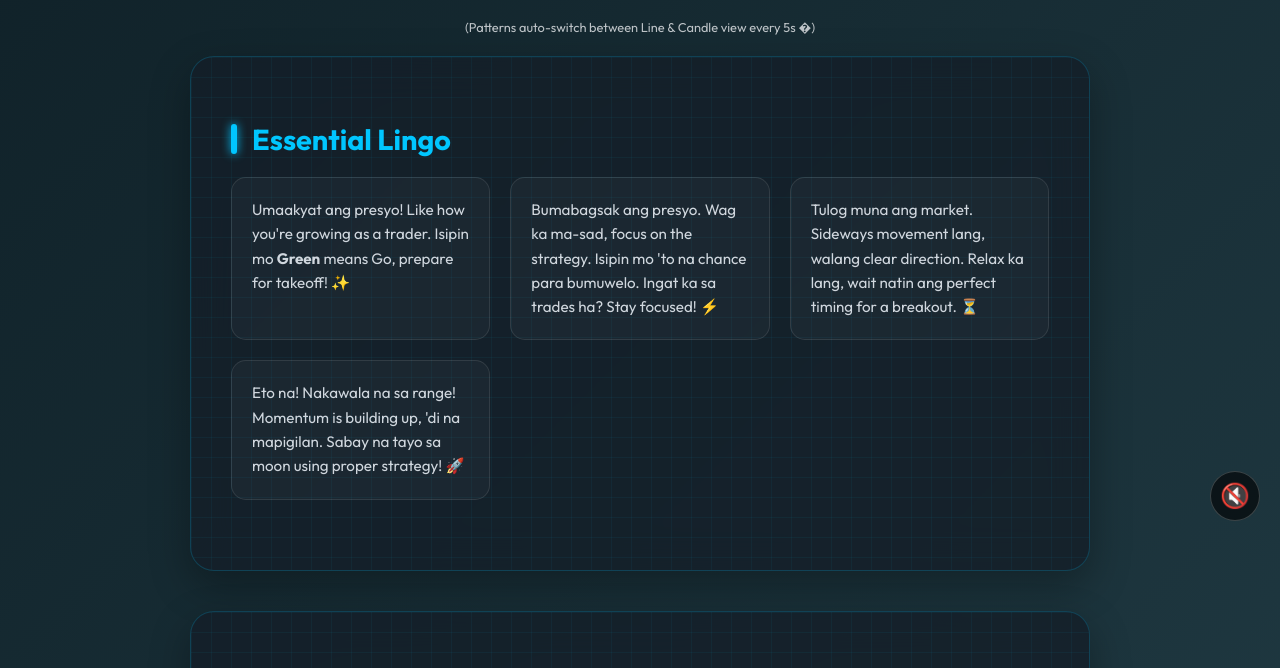
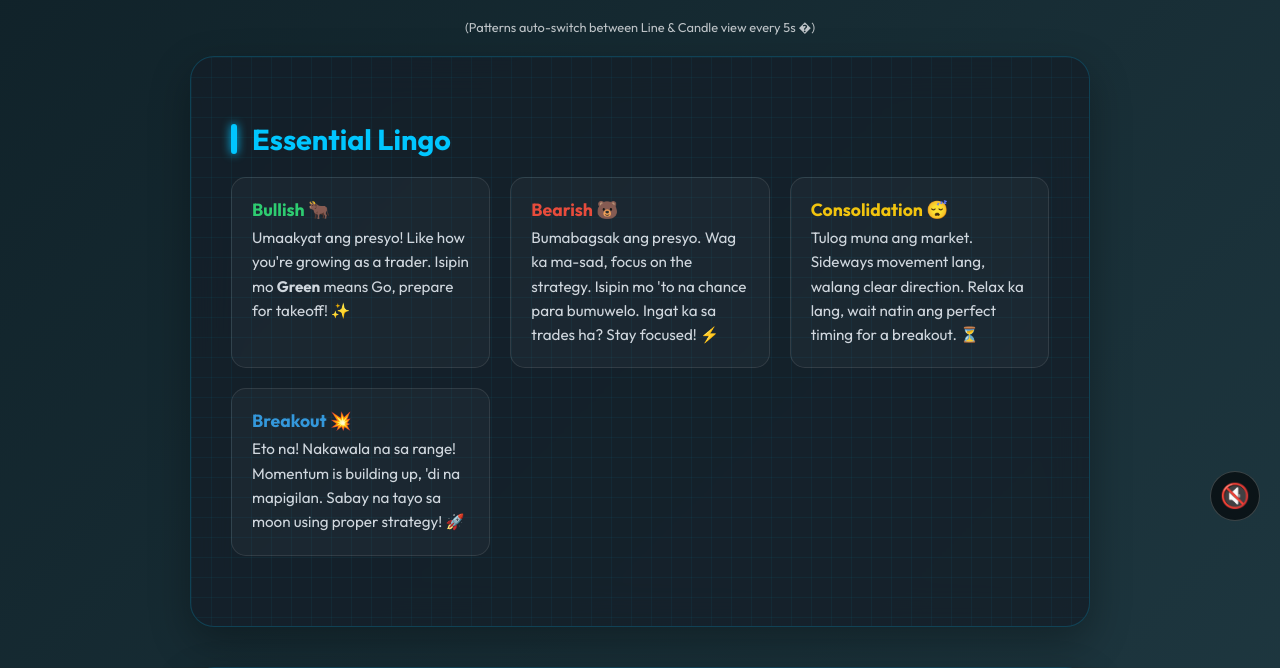
Before and after one commit to josrp172/forex-app, a Flask app: page /riri_x7z9q/chapter4.html in a window 1280 px wide. Shown: the part 259-927 px from the top of the page. Run offline with Flask 3, Linux system fonts and the light colour scheme.

Commit message:
Restore missing lingo titles in Chapter 4

```diff
--- a/riri/templates/chapter4.html
+++ b/riri/templates/chapter4.html
@@ -396,21 +396,25 @@
                 <h2>Essential Lingo</h2>
                 <div class="term-grid">
                     <div class="term-box">
+                        <div class="term-title" style="color:#2ecc71;">Bullish 🐂</div>
                         <div class="term-desc">Umaakyat ang presyo! Like how you're growing as a trader. Isipin mo
                             <strong>Green</strong> means Go, prepare for takeoff! ✨
                         </div>
                     </div>
                     <div class="term-box">
+                        <div class="term-title" style="color:#e74c3c;">Bearish 🐻</div>
                         <div class="term-desc">Bumabagsak ang presyo. Wag ka ma-sad, focus on the strategy. Isipin mo
                             'to
                             na chance para bumuwelo. Ingat ka sa trades ha? Stay focused! ⚡</div>
                     </div>
                     <div class="term-box">
+                        <div class="term-title" style="color:#f1c40f;">Consolidation 😴</div>
                         <div class="term-desc">Tulog muna ang market. Sideways movement lang, walang clear direction.
                             Relax ka
                             lang, wait natin ang perfect timing for a breakout. ⏳</div>
                     </div>
                     <div class="term-box">
+                        <div class="term-title" style="color:#3498db;">Breakout 💥</div>
                         <div class="term-desc">Eto na! Nakawala na sa range! Momentum is building up, 'di na mapigilan.
                             Sabay
                             na tayo sa moon using proper strategy! 🚀</div>
```
